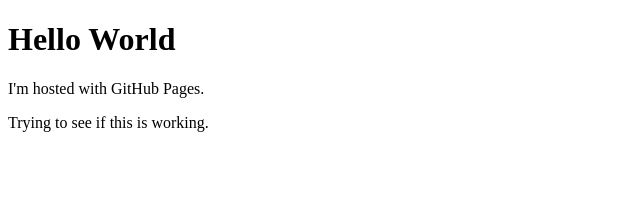
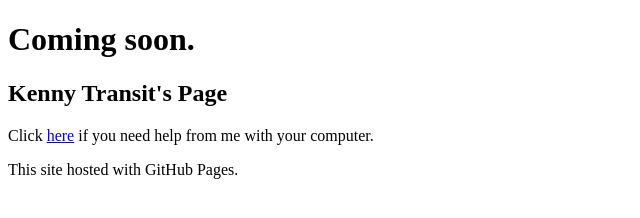
Before and after one commit to kennytransit/kennytransit.github.io, a plain HTML site: page index.html in a window 1280 px wide. Shown: the whole page, without its empty margins (0-640 px from the left). Drawn offline with Linux system fonts and the light colour scheme.

Commit message:
bleh
stuff

```diff
--- a/index.html
+++ b/index.html
@@ -1,8 +1,9 @@
 <!DOCTYPE html>
 <html>
 <body>
-<h1>Hello World</h1>
-<p>I'm hosted with GitHub Pages.</p>
-<p>Trying to see if this is working.</p>
+<h1>Coming soon.</h1>
+<h2>Kenny Transit's Page</h2>
+Click <a href="https://get.teamviewer.com/rwxfkgc">here</a> if you need help from me with your computer.
+<p>This site hosted with GitHub Pages.</p>
 </body>
 </html>
```
